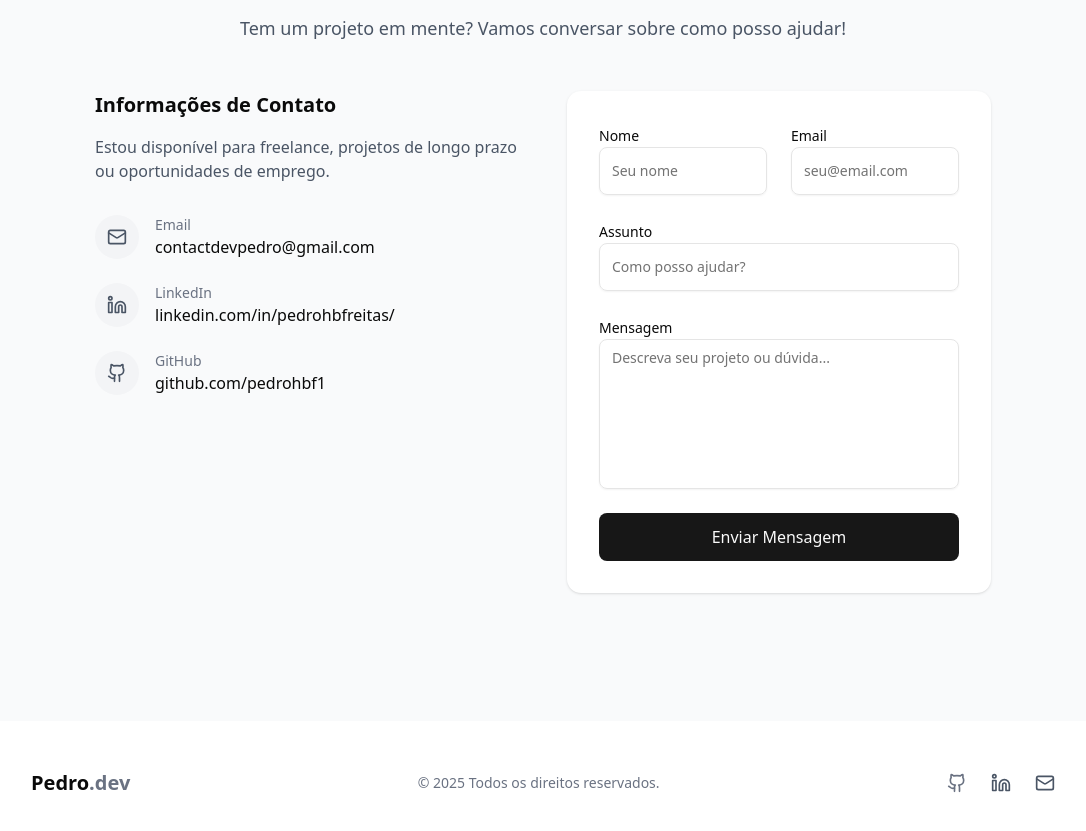
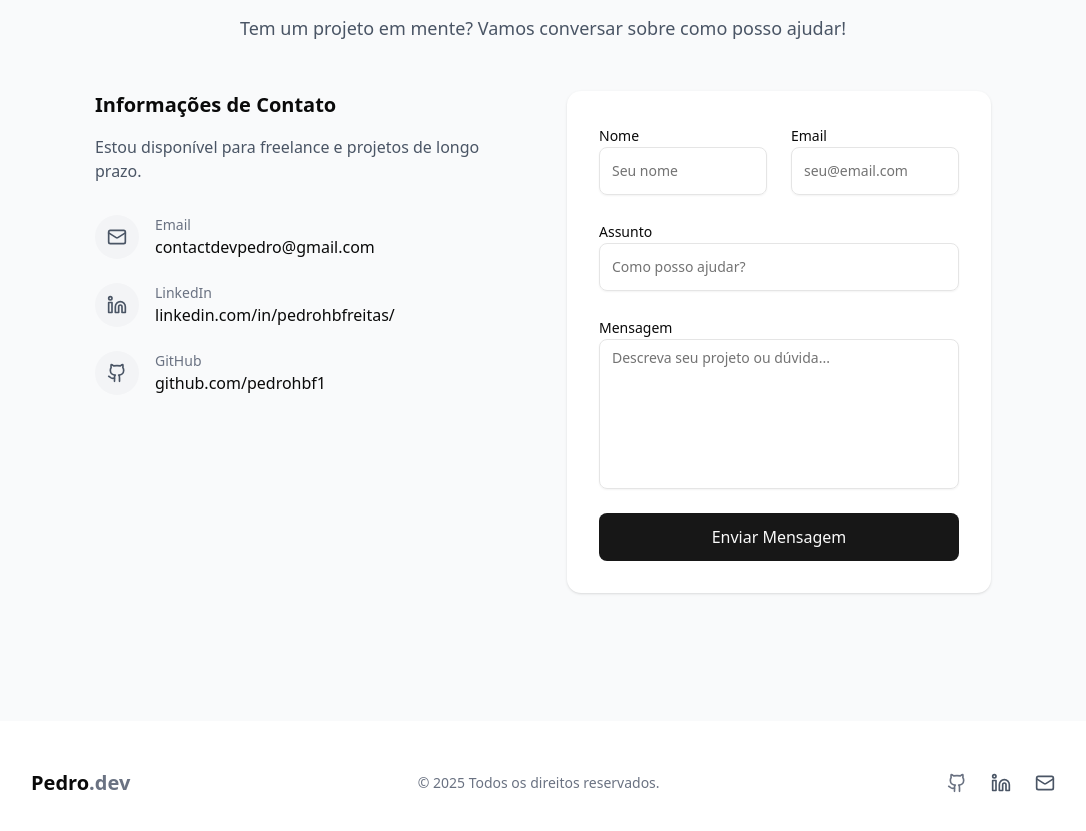
Before and after one commit to pedrohbf1/devpedro, a React (Vite) app: page / in a window 1280 px wide. Shown: the part 3044-3875 px from the top of the page, without its empty margins (97-1183 px from the left). Built offline with nearby package versions, Linux system fonts and the light colour scheme.

Commit message:
fix: responsive

```diff
--- a/src/components/contact/index.tsx
+++ b/src/components/contact/index.tsx
@@ -78,8 +78,7 @@ export default function Contact() {
             <div className="space-y-4">
               <h3 className="text-xl font-bold">Informações de Contato</h3>
               <p className="text-gray-600 dark:text-gray-400">
-                Estou disponível para freelance, projetos de longo prazo ou
-                oportunidades de emprego.
+                Estou disponível para freelance e projetos de longo prazo.
               </p>
             </div>
 
--- a/src/components/hero/index.tsx
+++ b/src/components/hero/index.tsx
@@ -39,7 +39,7 @@ export default function Hero() {
             transition={{ duration: 0.8, delay: 0.2 }}
             className="md:full flex justify-center"
           >
-            <div className="relative w-64 h-64 md:w-80 md:h-80 lg:w-96 lg:h-96 rounded-full overflow-hidden border-4 border-gray-100 dark:border-gray-800 shadow-xl">
+            <div className="relative w-64 max-md:mt-16 h-64 md:w-80 md:h-80 lg:w-96 lg:h-96 rounded-full overflow-hidden border-4 border-gray-100 dark:border-gray-800 shadow-xl">
               <img
                 src={imageHero}
                 alt="Foto do Desenvolvedor"
```
